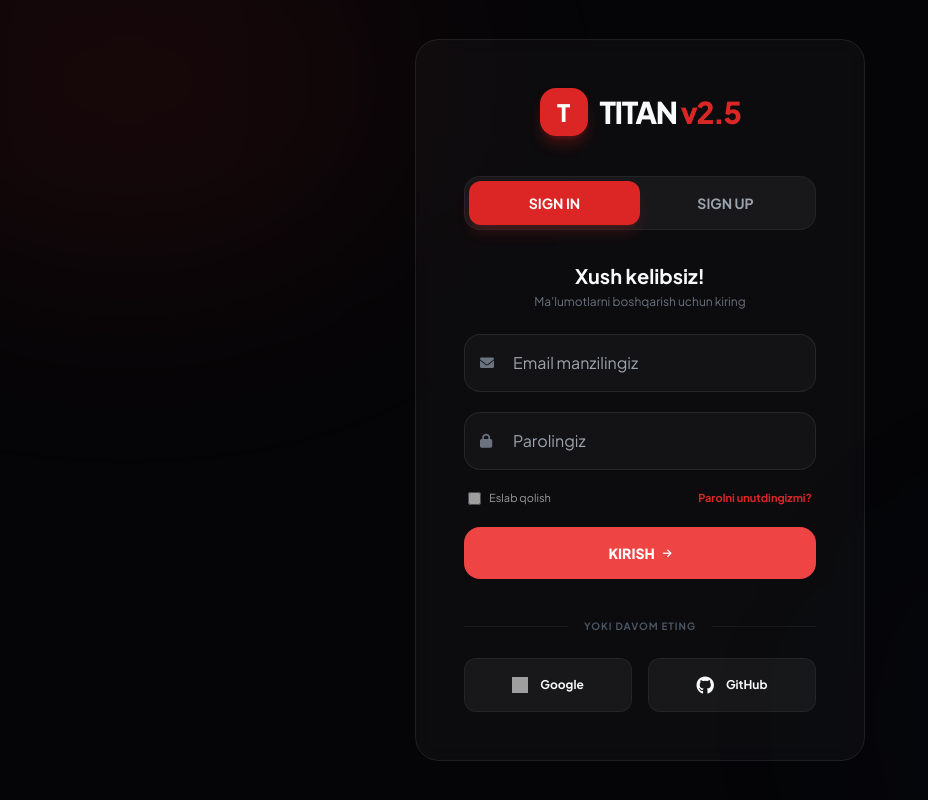
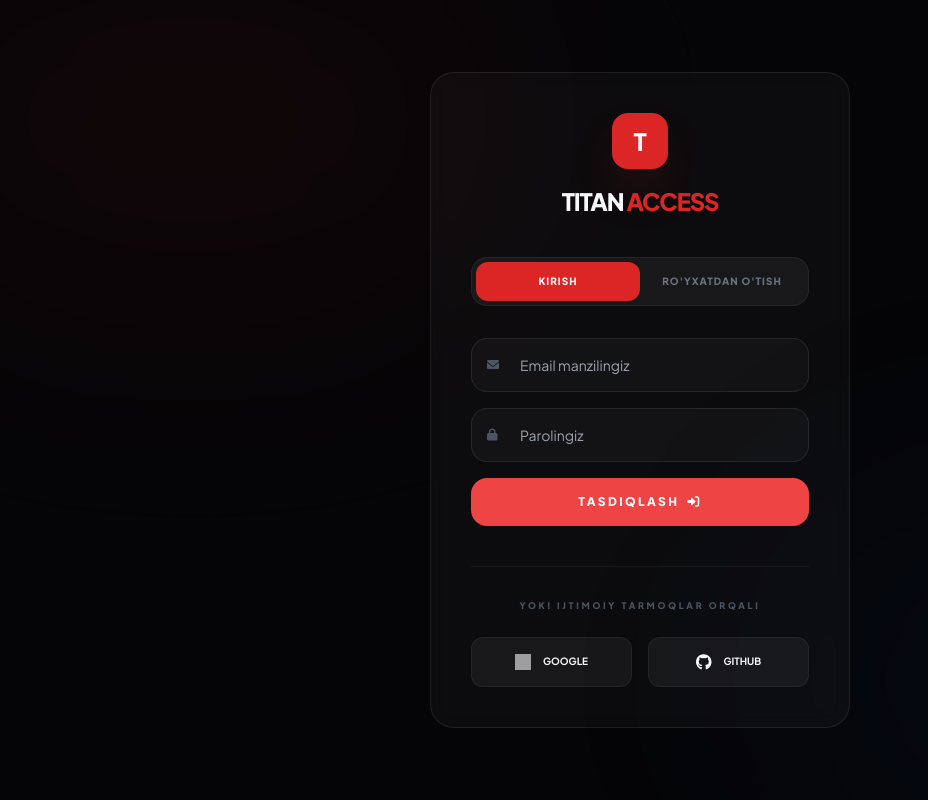
Before and after one commit to Behruz-Coder/yt-analyzer, a website: page auth.html in a window 1280 px wide. Both pictures are taken after a click on the button "KIRISH". Shown: the whole page, without its empty margins (0-928 px from the left). Drawn offline with nearby package versions, Linux system fonts and the light colour scheme; grey boxes are pictures that could not be loaded.

Commit message:
Update auth.html

```diff
--- a/auth.html
+++ b/auth.html
@@ -2,105 +2,75 @@
 <html lang="uz" data-theme="dark">
 <head>
     <meta charset="UTF-8">
-    <meta name="viewport" content="width=device-width, initial-scale=1.0">
-    <title>Auth | TITAN v2.5</title>
+    <meta name="viewport" content="width=device-width, initial-scale=1.0, maximum-scale=1.0, user-scalable=no">
+    <title>Kirish | TITAN v2.5</title>
 
     <script src="https://cdn.tailwindcss.com"></script>
     <link rel="stylesheet" href="style.css">
     <link rel="stylesheet" href="https://cdnjs.cloudflare.com/ajax/libs/font-awesome/6.0.0/css/all.min.css">
-    <script src="https://unpkg.com/@supabase/supabase-js@2"></script>
 </head>
-<body class="bg-titan-bg text-titan-text min-h-screen flex items-center justify-center p-4 md:p-8">
+<body class="bg-titan-bg text-titan-text min-h-screen flex items-center justify-center p-6">
 
-    <div class="fixed top-[-10%] left-[-10%] w-[40%] h-[40%] bg-red-600/10 blur-[120px] rounded-full z-0"></div>
-    <div class="fixed bottom-[-10%] right-[-10%] w-[40%] h-[40%] bg-blue-600/5 blur-[120px] rounded-full z-0"></div>
+    <div class="fixed top-[-10%] left-[-10%] w-[50%] h-[50%] bg-red-600/5 blur-[120px] rounded-full -z-10"></div>
+    <div class="fixed bottom-[-10%] right-[-10%] w-[50%] h-[50%] bg-blue-600/5 blur-[120px] rounded-full -z-10"></div>
 
-    <div class="titan-card w-full max-w-[450px] p-8 md:p-12 relative z-10 animate-fade">
-        <div class="flex justify-center mb-10">
-            <div class="flex items-center gap-3 cursor-pointer" onclick="location.href='index.html'">
-                <div class="w-12 h-12 bg-red-600 rounded-2xl flex items-center justify-center shadow-lg shadow-red-600/30">
-                    <span class="text-white font-black text-2xl">T</span>
-                </div>
-                <span class="text-3xl font-black tracking-tighter">TITAN <span class="text-red-600">v2.5</span></span>
+    <div class="titan-card w-full max-w-[420px] p-8 md:p-10 animate-fade relative overflow-hidden">
+        <div class="flex flex-col items-center mb-10">
+            <div onclick="location.href='index.html'" class="w-14 h-14 bg-red-600 rounded-2xl flex items-center justify-center shadow-2xl shadow-red-600/30 cursor-pointer hover:scale-110 transition">
+                <span class="text-white font-black text-2xl">T</span>
             </div>
+            <h1 class="mt-4 text-2xl font-black tracking-tighter uppercase">Titan <span class="text-red-600">Access</span></h1>
         </div>
 
         <div class="flex bg-white/5 p-1 rounded-2xl mb-8 border border-white/5">
-            <button id="tabLogin" onclick="switchAuth('login')" class="flex-1 py-3 rounded-xl font-bold text-sm transition-all duration-300 bg-red-600 text-white shadow-lg shadow-red-600/20">
-                SIGN IN
+            <button id="tabLogin" onclick="switchTab('login')" class="flex-1 py-3 rounded-xl font-black text-[10px] tracking-widest transition-all bg-red-600 text-white">
+                KIRISH
             </button>
-            <button id="tabSignup" onclick="switchAuth('signup')" class="flex-1 py-3 rounded-xl font-bold text-sm transition-all duration-300 text-gray-400 hover:text-white">
-                SIGN UP
+            <button id="tabSignup" onclick="switchTab('signup')" class="flex-1 py-3 rounded-xl font-black text-[10px] tracking-widest transition-all text-gray-500 hover:text-white">
+                RO'YXATDAN O'TISH
             </button>
         </div>
 
-        <div id="loginForm" class="space-y-5">
-            <div class="text-center mb-6">
-                <h2 class="text-xl font-bold" data-i18n="loginWelcome">Xush kelibsiz!</h2>
-                <p class="text-gray-500 text-xs mt-1">Ma'lumotlarni boshqarish uchun kiring</p>
+        <div id="loginForm" class="space-y-4">
+            <div class="relative">
+                <i class="fas fa-envelope absolute left-4 top-1/2 -translate-y-1/2 text-gray-600 text-xs"></i>
+                <input type="email" id="emailLogin" placeholder="Email manzilingiz" class="w-full pl-12 pr-4 py-4 rounded-2xl text-sm">
             </div>
-
             <div class="relative">
-                <i class="fas fa-envelope absolute left-4 top-1/2 -translate-y-1/2 text-gray-500 text-sm"></i>
-                <input type="email" id="emailLogin" placeholder="Email manzilingiz" class="w-full pl-12 pr-4 py-4 rounded-2xl outline-none transition-all">
+                <i class="fas fa-lock absolute left-4 top-1/2 -translate-y-1/2 text-gray-600 text-xs"></i>
+                <input type="password" id="passLogin" placeholder="Parolingiz" class="w-full pl-12 pr-4 py-4 rounded-2xl text-sm">
             </div>
-
-            <div class="relative">
-                <i class="fas fa-lock absolute left-4 top-1/2 -translate-y-1/2 text-gray-500 text-sm"></i>
-                <input type="password" id="passLogin" placeholder="Parolingiz" class="w-full pl-12 pr-4 py-4 rounded-2xl outline-none transition-all">
-            </div>
-
-            <div class="flex justify-between items-center text-[11px] px-1">
-                <label class="flex items-center gap-2 cursor-pointer opacity-60 hover:opacity-100 transition">
-                    <input type="checkbox" class="accent-red-600"> Eslab qolish
-                </label>
-                <a href="#" class="text-red-600 font-bold hover:underline">Parolni unutdingizmi?</a>
-            </div>
-
-            <button onclick="handleLogin()" class="btn-primary w-full py-4 text-sm mt-4">
-                KIRISH <i class="fas fa-arrow-right ml-2 text-[10px]"></i>
+            <button onclick="handleLogin()" class="btn-primary w-full py-4 text-xs tracking-[0.2em] mt-2">
+                TASDIQLASH <i class="fas fa-sign-in-alt ml-2"></i>
             </button>
         </div>
 
-        <div id="signupForm" class="space-y-5 hidden">
-            <div class="text-center mb-6">
-                <h2 class="text-xl font-bold">Hisob yaratish</h2>
-                <p class="text-gray-500 text-xs mt-1">TITAN v2.5 hamjamiyatiga qo'shiling</p>
+        <div id="signupForm" class="space-y-4 hidden">
+            <div class="relative">
+                <i class="fas fa-user absolute left-4 top-1/2 -translate-y-1/2 text-gray-600 text-xs"></i>
+                <input type="text" id="nameReg" placeholder="Ismingiz" class="w-full pl-12 pr-4 py-4 rounded-2xl text-sm">
             </div>
-
             <div class="relative">
-                <i class="fas fa-user absolute left-4 top-1/2 -translate-y-1/2 text-gray-500 text-sm"></i>
-                <input type="text" id="nameReg" placeholder="To'liq ismingiz" class="w-full pl-12 pr-4 py-4 rounded-2xl outline-none transition-all">
+                <i class="fas fa-envelope absolute left-4 top-1/2 -translate-y-1/2 text-gray-600 text-xs"></i>
+                <input type="email" id="emailReg" placeholder="Email manzilingiz" class="w-full pl-12 pr-4 py-4 rounded-2xl text-sm">
             </div>
-
             <div class="relative">
-                <i class="fas fa-envelope absolute left-4 top-1/2 -translate-y-1/2 text-gray-500 text-sm"></i>
-                <input type="email" id="emailReg" placeholder="Email manzilingiz" class="w-full pl-12 pr-4 py-4 rounded-2xl outline-none transition-all">
+                <i class="fas fa-lock absolute left-4 top-1/2 -translate-y-1/2 text-gray-600 text-xs"></i>
+                <input type="password" id="passReg" placeholder="Yangi parol" class="w-full pl-12 pr-4 py-4 rounded-2xl text-sm">
             </div>
-
-            <div class="relative">
-                <i class="fas fa-lock absolute left-4 top-1/2 -translate-y-1/2 text-gray-500 text-sm"></i>
-                <input type="password" id="passReg" placeholder="Murakkab parol yarating" class="w-full pl-12 pr-4 py-4 rounded-2xl outline-none transition-all">
-            </div>
-
-            <button onclick="handleSignup()" class="btn-primary w-full py-4 text-sm mt-4 bg-blue-600 shadow-blue-600/20">
-                RO'YXATDAN O'TISH <i class="fas fa-user-plus ml-2 text-[10px]"></i>
+            <button onclick="alert('Ro\'yxatdan o\'tish muvaffaqiyatli!')" class="btn-primary w-full py-4 text-xs tracking-[0.2em] mt-2 bg-blue-600">
+                HISOB YARATISH <i class="fas fa-user-plus ml-2"></i>
             </button>
         </div>
 
-        <div class="mt-10">
-            <div class="relative flex items-center gap-4 mb-6">
-                <div class="flex-1 h-[1px] bg-white/5"></div>
-                <span class="text-[10px] font-bold text-gray-600 uppercase tracking-widest">Yoki davom eting</span>
-                <div class="flex-1 h-[1px] bg-white/5"></div>
-            </div>
-
+        <div class="mt-10 pt-8 border-t border-white/5">
+            <p class="text-center text-[9px] font-black text-gray-600 uppercase tracking-[0.3em] mb-6">Yoki ijtimoiy tarmoqlar orqali</p>
             <div class="grid grid-cols-2 gap-4">
-                <button class="flex items-center justify-center gap-3 py-3 rounded-xl bg-white/5 border border-white/5 hover:bg-white/10 transition text-xs font-bold">
+                <button class="flex items-center justify-center gap-3 py-3 rounded-xl bg-white/5 border border-white/5 hover:bg-white/10 transition text-[10px] font-bold uppercase">
                     <img src="https://www.svgrepo.com/show/303108/google-icon-logo.svg" class="w-4 h-4"> Google
                 </button>
-                <button class="flex items-center justify-center gap-3 py-3 rounded-xl bg-white/5 border border-white/5 hover:bg-white/10 transition text-xs font-bold">
-                    <i class="fab fa-github text-lg"></i> GitHub
+                <button class="flex items-center justify-center gap-3 py-3 rounded-xl bg-white/5 border border-white/5 hover:bg-white/10 transition text-[10px] font-bold uppercase">
+                    <i class="fab fa-github text-base"></i> GitHub
                 </button>
             </div>
         </div>
@@ -108,8 +78,8 @@
 
     <script src="main.js"></script>
     <script>
-        // 11-qism: Auth mantiqi (Switching)
-        function switchAuth(mode) {
+        // Tab switching mantiqi (faqat shu sahifa uchun)
+        function switchTab(mode) {
             const login = document.getElementById('loginForm');
             const signup = document.getElementById('signupForm');
             const tLogin = document.getElementById('tabLogin');
@@ -118,27 +88,15 @@
             if (mode === 'login') {
                 login.classList.remove('hidden');
                 signup.classList.add('hidden');
-                tLogin.className = 'flex-1 py-3 rounded-xl font-bold text-sm transition-all duration-300 bg-red-600 text-white shadow-lg shadow-red-600/20';
-                tSignup.className = 'flex-1 py-3 rounded-xl font-bold text-sm transition-all duration-300 text-gray-400 hover:text-white';
+                tLogin.className = 'flex-1 py-3 rounded-xl font-black text-[10px] tracking-widest transition-all bg-red-600 text-white';
+                tSignup.className = 'flex-1 py-3 rounded-xl font-black text-[10px] tracking-widest transition-all text-gray-500 hover:text-white';
             } else {
                 login.classList.add('hidden');
                 signup.classList.remove('hidden');
-                tSignup.className = 'flex-1 py-3 rounded-xl font-bold text-sm transition-all duration-300 bg-red-600 text-white shadow-lg shadow-red-600/20';
-                tLogin.className = 'flex-1 py-3 rounded-xl font-bold text-sm transition-all duration-300 text-gray-400 hover:text-white';
+                tSignup.className = 'flex-1 py-3 rounded-xl font-black text-[10px] tracking-widest transition-all bg-red-600 text-white';
+                tLogin.className = 'flex-1 py-3 rounded-xl font-black text-[10px] tracking-widest transition-all text-gray-500 hover:text-white';
             }
         }
-
-        // URL orqali rejimni aniqlash (index.html dan kelganda)
-        const urlParams = new URLSearchParams(window.location.search);
-        if (urlParams.get('mode') === 'signup') switchAuth('signup');
-
-        // Bo'lajak mantiqlar uchun placeholderlar
-        function handleLogin() {
-            const email = document.getElementById('emailLogin').value;
-            if(email === 'uzb8972@gmail.com') alert("Xush kelibsiz, Behruzbek! (Owner Mode)");
-            else alert("Tizimga kirildi!");
-        }
-        function handleSignup() { alert("Ro'yxatdan o'tish muvaffaqiyatli!"); }
     </script>
 </body>
 </html>
```
